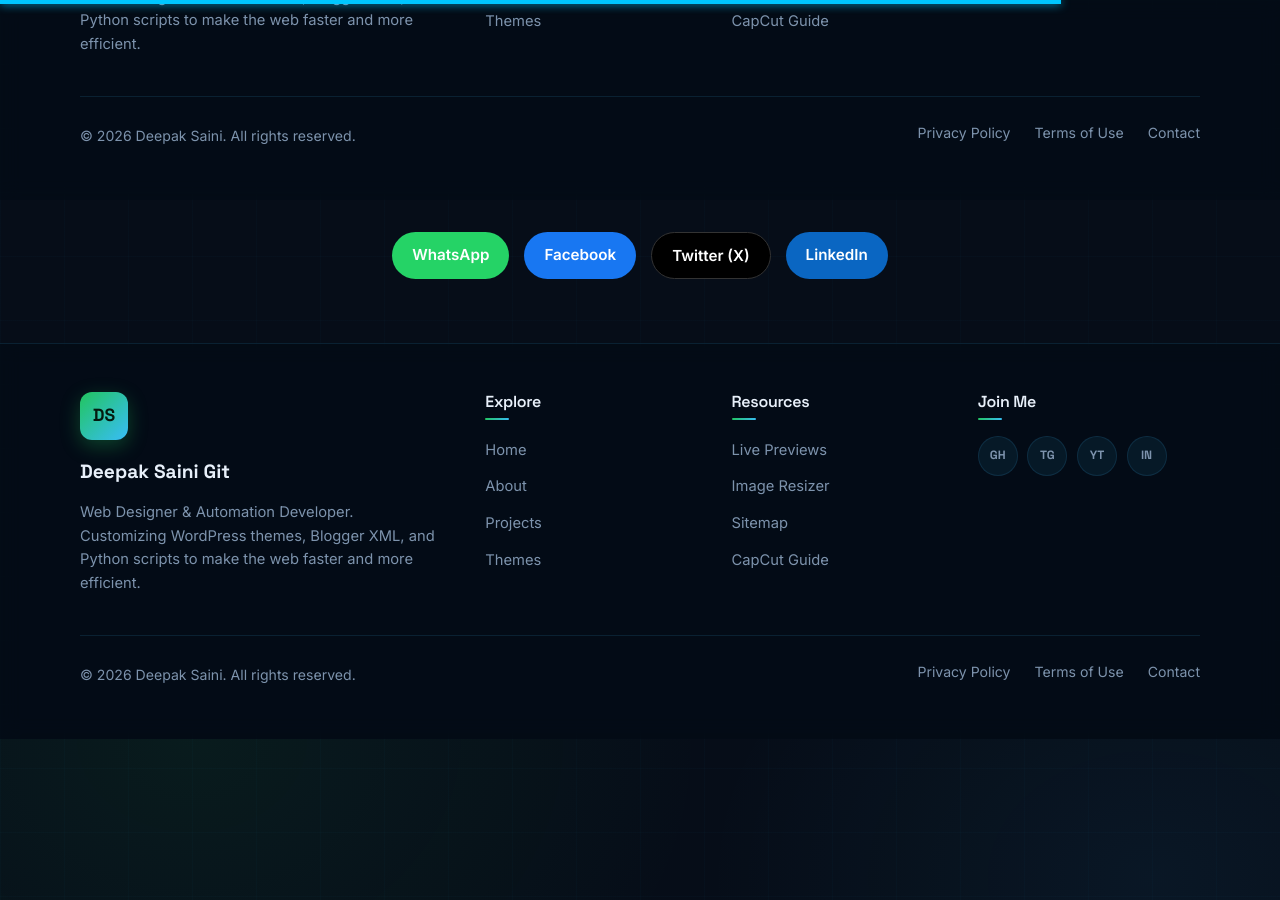
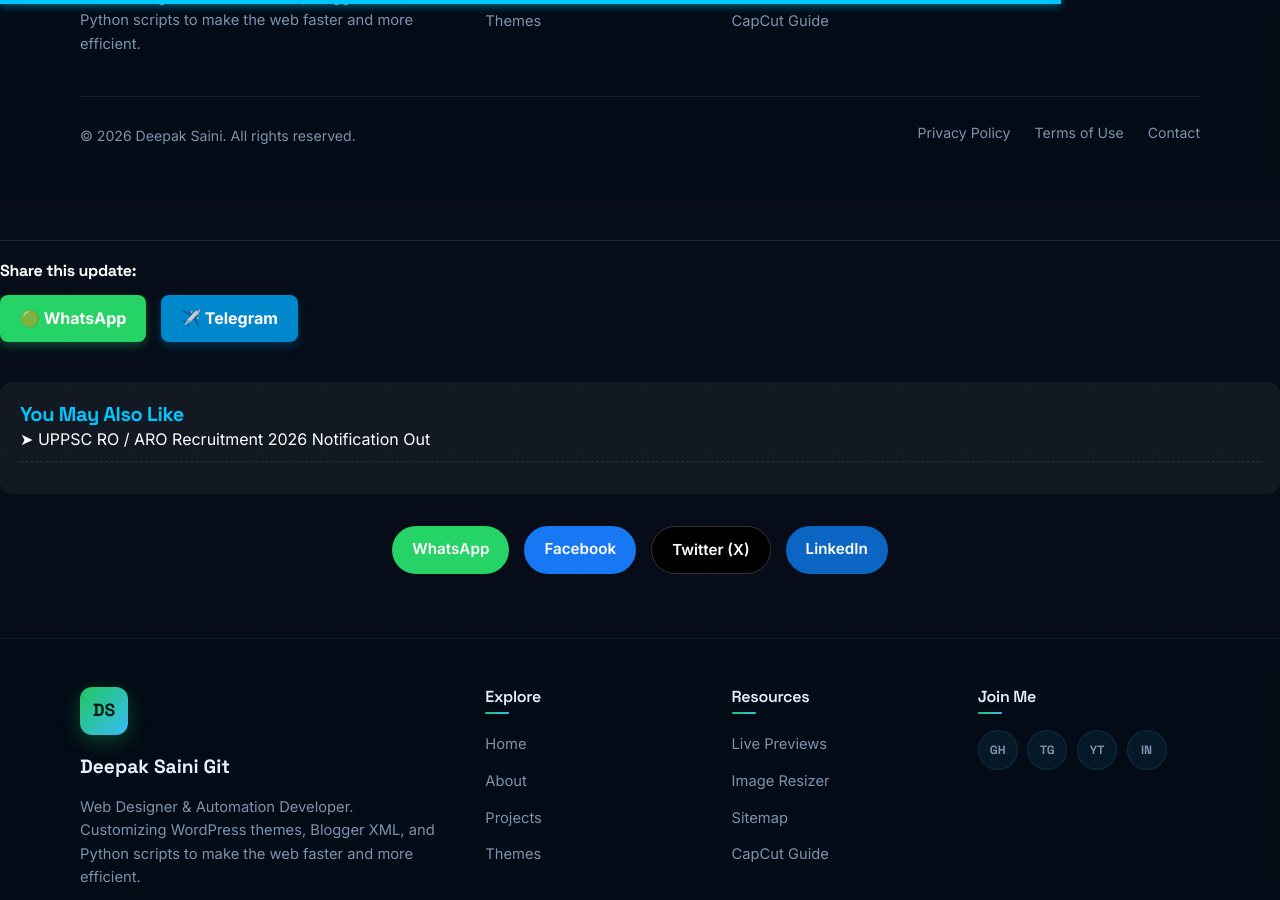
Before and after one commit to deepaksaini-git/deepaksaini-git.github.io, a Jekyll site: the page built from _posts/2026-10-26-ssc-cgl-form.md, in a window 1280 px wide and 900 px high, scrolled down 645 px. Built offline with Jekyll 4.4.1, drawn with Linux system fonts in a browser that asks for light colours.

Commit message:
Update post.html

```diff
--- a/_layouts/post.html
+++ b/_layouts/post.html
@@ -59,9 +59,34 @@
     {% include footer.html %}
 
 
+<!-- 1. One-Click Social Share -->
+<div style="margin: 40px 0 20px 0; padding-top: 20px; border-top: 1px solid rgba(255,255,255,0.1);">
+    <h4 style="margin-bottom: 15px; color: #fff;">Share this update:</h4>
+    <a href="https://api.whatsapp.com/send?text=Check out this job: {{ page.title | url_encode }} - {{ site.url }}{{ page.url }}" target="_blank" style="display: inline-block; padding: 10px 20px; background: #25D366; color: #fff; border-radius: 8px; text-decoration: none; margin-right: 10px; font-weight: bold; box-shadow: 0 4px 10px rgba(37, 211, 102, 0.3);">🟢 WhatsApp</a>
+
+    <a href="https://t.me/share/url?url={{ site.url }}{{ page.url }}&text={{ page.title | url_encode }}" target="_blank" style="display: inline-block; padding: 10px 20px; background: #0088cc; color: #fff; border-radius: 8px; text-decoration: none; font-weight: bold; box-shadow: 0 4px 10px rgba(0, 136, 204, 0.3);">✈️ Telegram</a>
+</div>
+
+<!-- 2. Related Jobs (You May Also Like) -->
+<div style="margin-top: 40px; background: rgba(255,255,255,0.05); padding: 20px; border-radius: 12px;">
+    <h3 style="color: #00c6ff; margin-top: 0;">You May Also Like</h3>
+    <ul style="list-style: none; padding: 0; margin: 0;">
+        {% assign count = 0 %}
+        {% for related_post in site.categories[page.category] %}
+            <!-- Ye loop current post ko chhod kar usi category ki 3 aur posts dikhayega -->
+            {% if related_post.url != page.url and count < 3 %}
+                <li style="margin-bottom: 12px; border-bottom: 1px dashed rgba(255,255,255,0.1); padding-bottom: 8px;">
+                    <a href="{{ site.baseurl }}{{ related_post.url }}" style="color: #fff; text-decoration: none; font-size: 1rem;">➤ {{ related_post.title }}</a>
+                </li>
+                {% assign count = count | plus: 1 %}
+            {% endif %}
+        {% endfor %}
+    </ul>
+</div>
+
+
     <div id="footer-placeholder"></div>
     <script src="load-components.js"></script>
-
 
 <script>
     // Scroll progress calculate karne ka function
```
